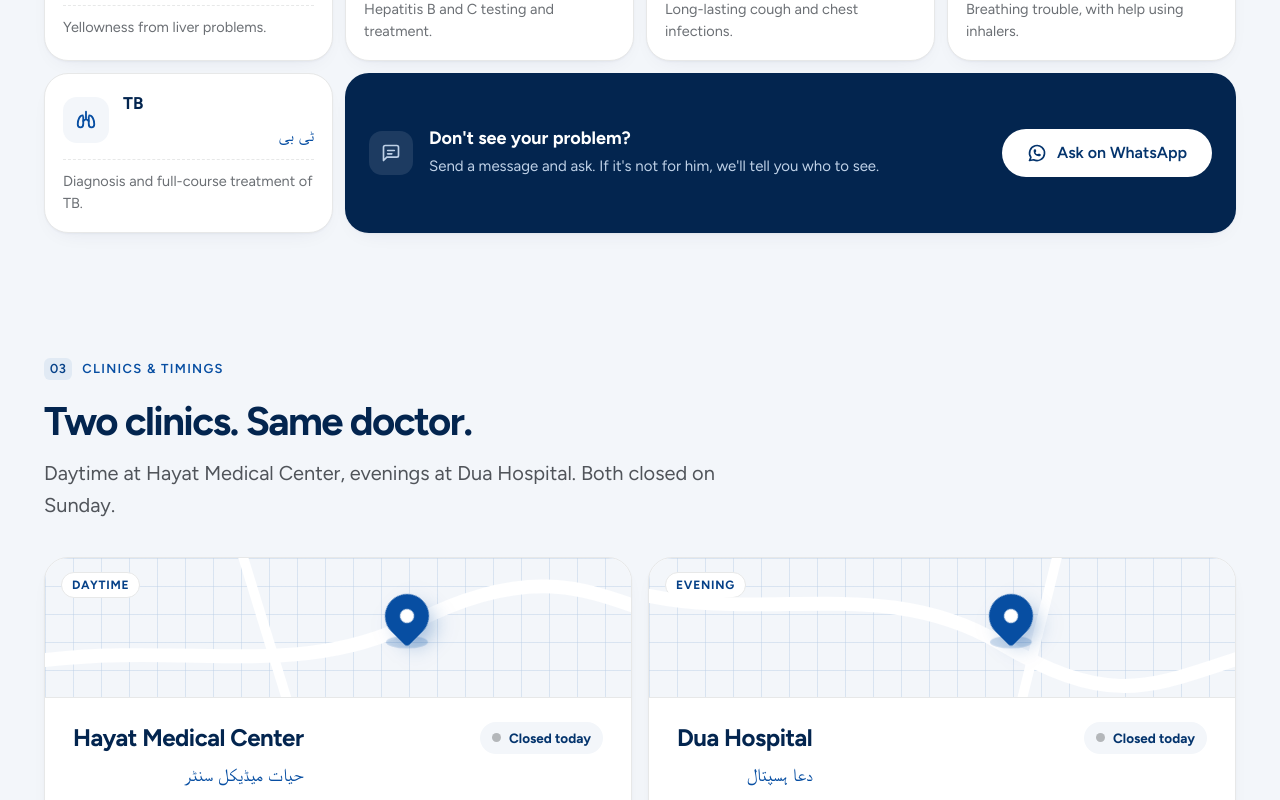
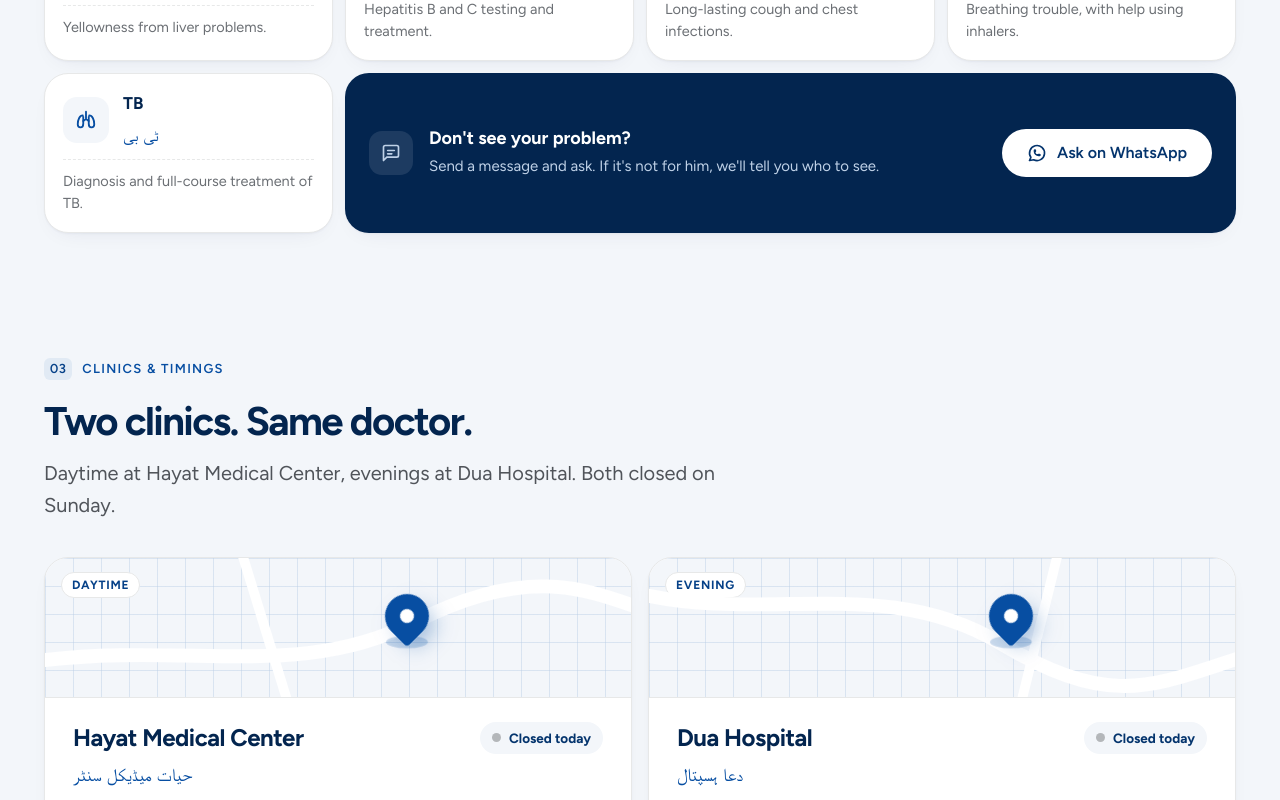
Before and after one commit to alpha-brackets/dr-hasan-aziz, a Next.js app: page / in a window 1280 px wide. Shown: the part 3060-3860 px from the top of the page. Built offline with nearby package versions, Linux system fonts and the light colour scheme; no server answers; a web font is replaced by a local one.

Commit message:
Keep Urdu name alignment tied to page direction
Co-Authored-By: Claude Opus 5.5 <noreply@anthropic.com>

```diff
--- a/app/globals.css
+++ b/app/globals.css
@@ -219,7 +219,7 @@ section{padding:120px 0 0;scroll-margin-top:90px}
 .tx:hover .ic{transform:rotate(-8deg);background:var(--b600);color:#fff}
 .tx .ic svg{width:22px;height:22px}
 .tx b{font-size:17px;line-height:22px;color:var(--b900)}
-.tx .ur{font-size:17px;line-height:1.6;color:var(--b600);direction:rtl;text-align:start;margin-top:8px}
+.tx .ur{font-size:17px;line-height:1.6;color:var(--b600);direction:rtl;text-align:left;margin-top:8px}
 .tx p{grid-column:1/-1;font-size:14.5px;line-height:22px;color:var(--n500);margin-top:10px;padding-top:10px;border-top:1px dashed var(--line)}
 .tx.hide{display:none}
 @media (min-width:1081px){.tx-grid .ask{grid-column:span 3}.tx-grid.filtered .ask{grid-column:1/-1}}
@@ -243,7 +243,7 @@ section{padding:120px 0 0;scroll-margin-top:90px}
 .cl-body{padding:24px 28px 28px;display:flex;flex-direction:column;gap:18px;flex:1}
 .cl-top{display:flex;justify-content:space-between;gap:12px;align-items:flex-start}
 .cl-top h3{font-size:24px;line-height:32px;color:var(--b900);letter-spacing:-.02em;font-weight:700}
-.cl-top .ur{font-size:18px;color:var(--b600);text-align:start;line-height:1.7;margin-top:6px}
+.cl-top .ur{font-size:18px;color:var(--b600);text-align:left;line-height:1.7;margin-top:6px}
 .badge{display:inline-flex;align-items:center;gap:8px;font-size:13.5px;line-height:20px;font-weight:700;padding:6px 12px;border-radius:999px;background:var(--b50);color:var(--b800);white-space:nowrap}
 .badge[data-state=open]{background:var(--ok-bg);color:var(--ok-text)}
 .badge[data-state=later]{background:var(--warn-bg);color:var(--warn)}
@@ -343,7 +343,7 @@ footer{margin-top:64px;background:var(--b900);color:var(--b200);padding:64px 0 3
 .ft{display:grid;grid-template-columns:1.5fr 1fr 1.2fr 1fr;gap:40px}
 .ft-brand .nm{font-size:22px;line-height:28px;font-weight:700;color:#fff}
 .ft-brand p{margin:6px 0 2px;color:var(--b200)}
-.ft-brand .ur{font-size:20px;color:#fff;display:block;margin-bottom:18px;text-align:start}
+.ft-brand .ur{font-size:20px;color:#fff;display:block;margin-bottom:18px;text-align:left}
 .ft-brand .btn{background:#fff;color:var(--b800);box-shadow:none;--h:48px;font-size:15px}
 .ft h4{font-size:13px;line-height:16px;font-weight:600;letter-spacing:.1em;text-transform:uppercase;color:var(--b300);margin-bottom:16px}
 .ft-links a{display:flex;align-items:center;gap:10px;padding:5px 0;color:var(--b100);transition:color .2s,transform .25s var(--ease)}
@@ -469,6 +469,7 @@ footer{margin-top:64px;background:var(--b900);color:var(--b200);padding:64px 0 3
 [dir=rtl] .h-conds a svg{transform:scaleX(-1)}
 [dir=rtl] .h-conds a:hover svg{transform:scaleX(-1) translateX(3px)}
 [dir=rtl] .ft-links a:hover{transform:translateX(-3px)}
+[dir=rtl] .tx .ur,[dir=rtl] .cl-top .ur,[dir=rtl] .ft-brand .ur,[dir=rtl] .ft-clinic span{text-align:right}
 [dir=rtl] .to-top{right:auto;left:24px}
 @media (max-width:760px){[dir=rtl] .to-top{left:16px}}
 
```
